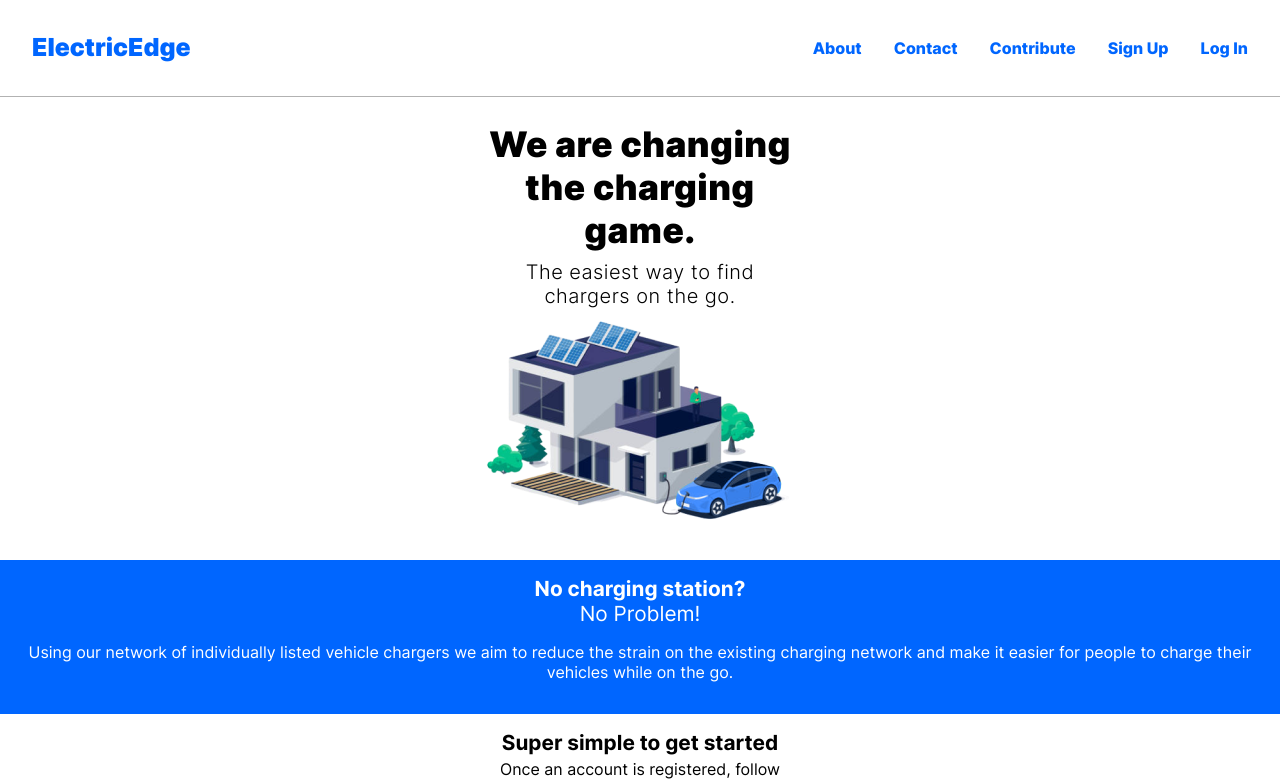
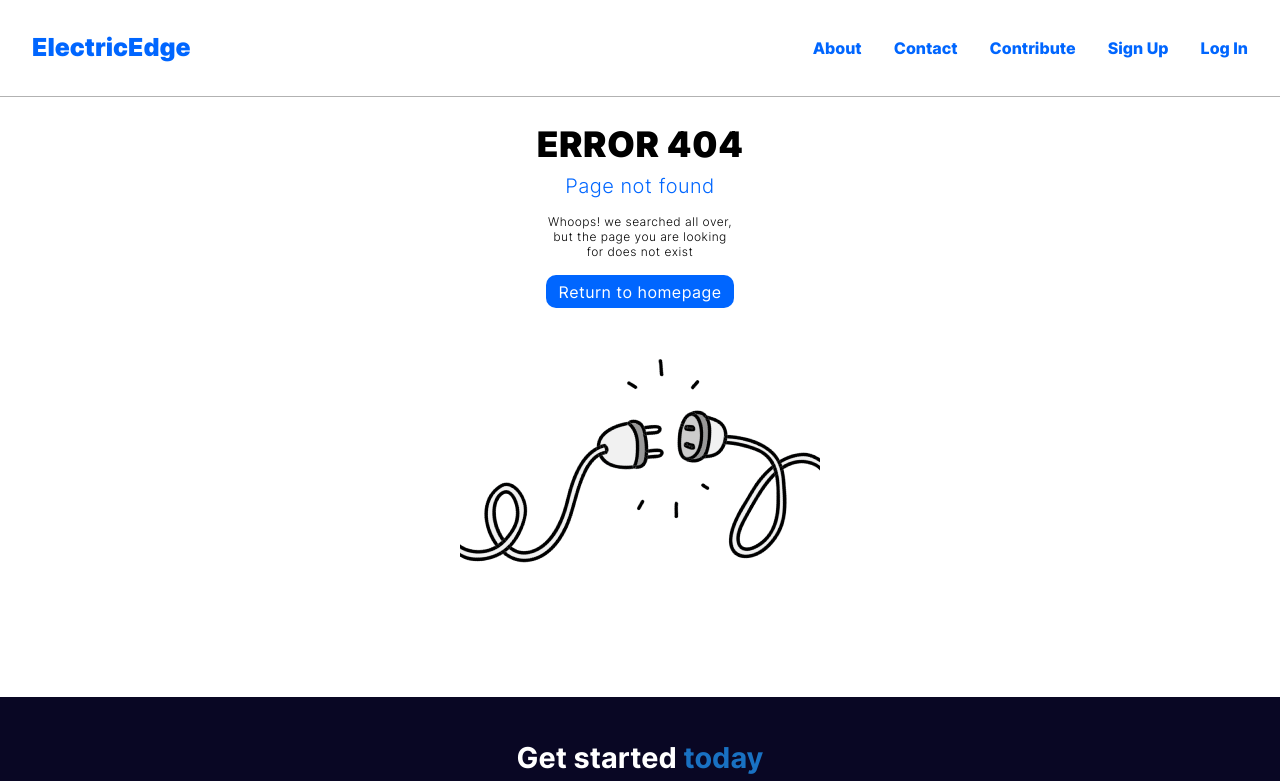
Before and after one commit to krishabbashyal/electric-edge, a Vue app in the folder client/: page / in a window 1280 px wide. Shown: the top 781 px of the page. Built offline with nearby package versions, Linux system fonts and the light colour scheme.

Commit message:
Changes
-Created 404 Page component
-Got page Items in
-Need to format and make it it's own component now

```diff
--- a/client/src/App.vue
+++ b/client/src/App.vue
@@ -1,28 +1,31 @@
 <template>
   <div>
     <navigation-bar />
-    <hero-section />
+    <doesntExist />
+    <!-- <hero-section />
     <about-application />
-    <how-it-works />
+    <how-it-works /> -->
     <landing-page-footer />
   </div>
 </template>
 
 <script>
 import NavigationBar from "./components/NavigationBar.vue";
-import HeroSection from "./components/HeroSection.vue";
-import AboutApplication from "./components/AboutApplication.vue";
-import HowItWorks from "./components/HowItWorks.vue";
+// import HeroSection from "./components/HeroSection.vue";
+// import AboutApplication from "./components/AboutApplication.vue";
+// import HowItWorks from "./components/HowItWorks.vue";
 import LandingPageFooter from "./components/LandingPageFooter.vue";
+import doesntExist from "./components/404Page.vue";
 
 export default {
   name: "App",
   components: {
     NavigationBar,
-    HeroSection,
-    AboutApplication,
-    HowItWorks,
+    // HeroSection,
+    // AboutApplication,
+    // HowItWorks,
     LandingPageFooter,
+    doesntExist,
   },
 };
 </script>
--- /dev/null
+++ b/client/src/components/404Page.vue
@@ -0,0 +1,77 @@
+<template>
+  <div>
+    <h1>ERROR 404</h1>
+    <h3>Page not found</h3>
+    <p>
+      Whoops! we searched all over,<br />
+      but the page you are looking<br />
+      for does not exist
+    </p>
+    <button>Return to homepage</button>
+    <img
+      src="../assets/images/404PagePicture.png"
+      alt="Extension Cord Unplugged"
+    />
+  </div>
+</template>
+
+<script>
+export default {
+  name: "doesntExist",
+};
+</script>
+
+<style scoped>
+* {
+  letter-spacing: 0.03rem;
+  display: flex;
+  flex-direction: column;
+  align-content: center;
+}
+
+h1 {
+  font-size: 2.2rem;
+  width: 19rem;
+  text-align: center;
+  font-weight: 900;
+  margin: auto;
+  margin-top: 0.7rem;
+}
+h3 {
+  font-size: 1.25rem;
+  width: 15rem;
+  text-align: center;
+  margin: auto;
+  margin-top: 0.5rem;
+  /* margin-bottom: -1rem; */
+  font-weight: 300;
+  color: #0066ff;
+}
+p {
+  font-size: 0.75rem;
+  width: 15rem;
+  text-align: center;
+  margin: auto;
+  margin-top: 1rem;
+  /* margin-bottom: -1rem; */
+  font-weight: 300;
+}
+button {
+  padding: 0.4rem 0.8rem;
+  font-size: 1rem;
+  border-radius: 10px;
+  color: #fff;
+  background-color: #0066FF;
+  border: none;
+  font-style: normal;
+  margin: auto;
+  margin-top: 1rem;
+}
+
+img {
+  display: block;
+  margin-left: auto;
+  margin-right: auto;
+  width:max-content;
+}
+</style>
```
Also changed, not shown: client/src/assets/images/404PagePicture.png (added).
